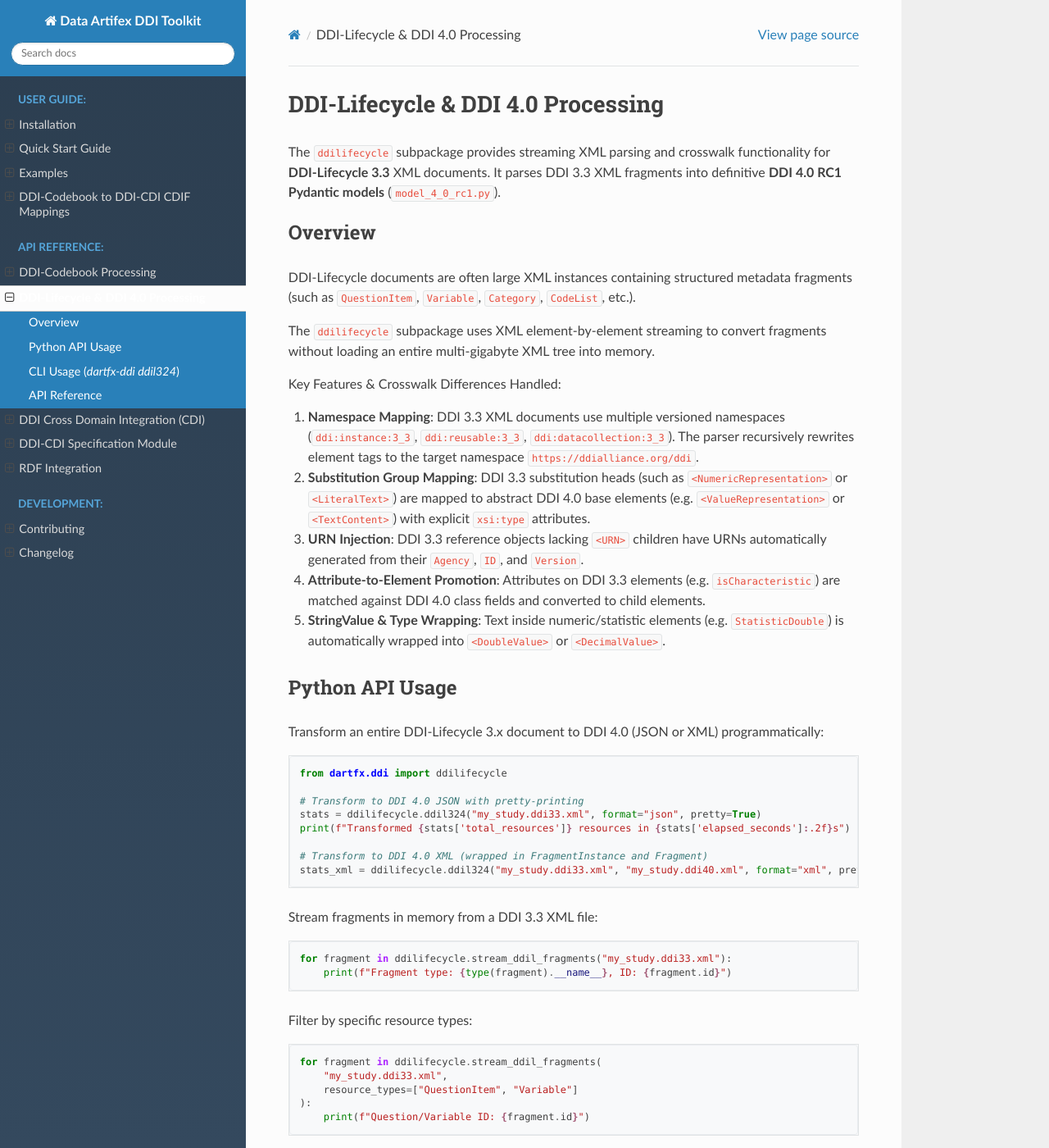
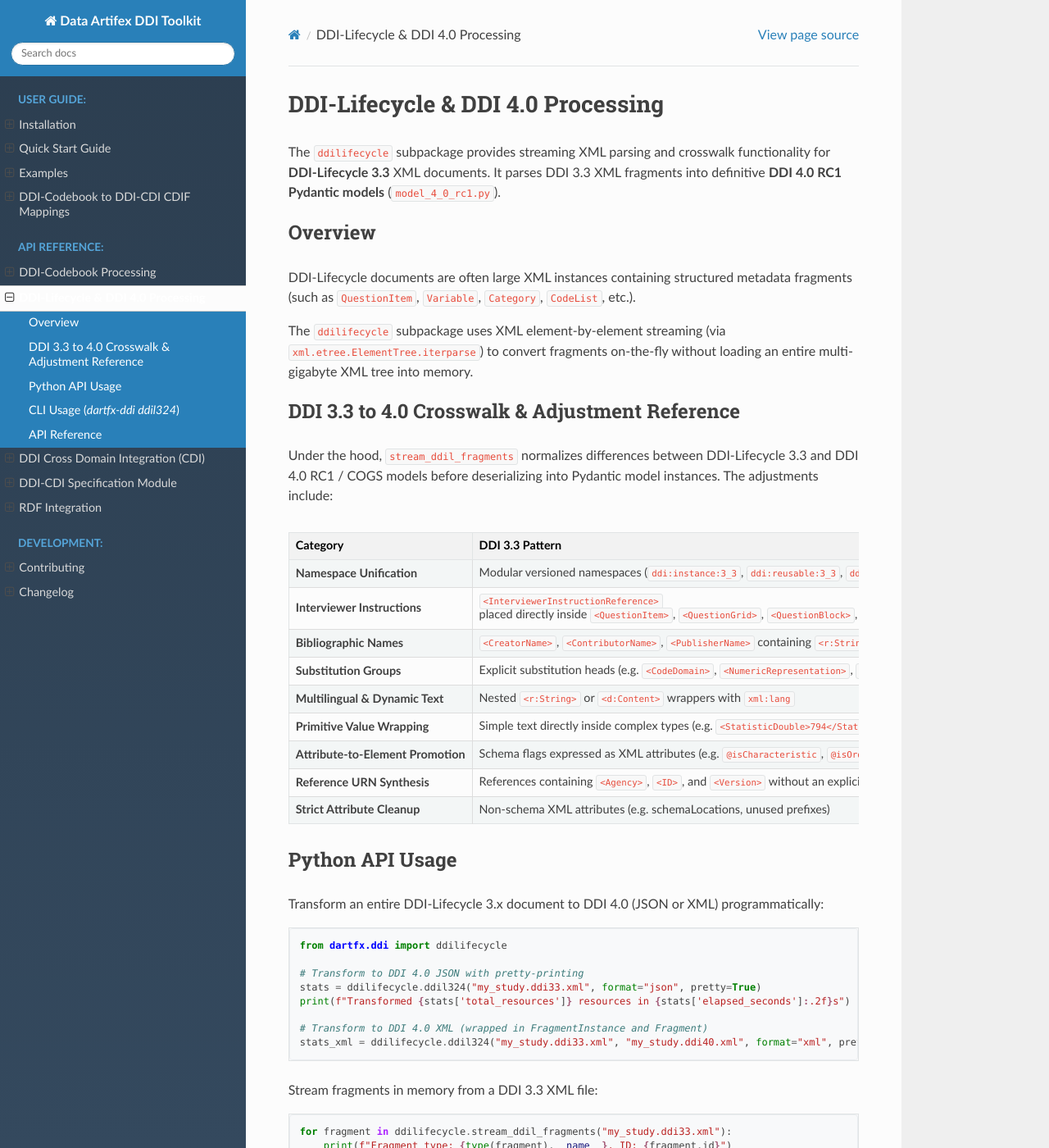
Before and after one commit to DataArtifex/ddi-toolkit, a Sphinx documentation site: the page built from docs/source/ddilifecycle.rst, in a window 1280 px wide and 1400 px high. Shown: the whole window at 82% size. Built offline with Sphinx 7.4.7 and the Read the Docs theme 3.1.0, drawn with Linux system fonts in a browser that asks for light colours.

Commit message:
feat: add ddilifecycle.ddil324 utility for programmatic DDI-Lifecycle to DDI 4.0 transformation and update documentation.

```diff
--- a/docs/source/changelog.rst
+++ b/docs/source/changelog.rst
@@ -10,6 +10,7 @@
 ~~~~~~~~~~~~~~~~~~~~~~~~~~~~~~~~~~~~~~~~~~~~~~~~~~~~~~~~~~~~~
 
 - Added ``ddilifecycle`` subpackage for streaming and parsing DDI-Lifecycle 3.3 XML documents fragment-by-fragment into DDI 4.0 RC1 Pydantic models.
+- Added Python utility function ``ddilifecycle.ddil324(...)`` for programmatic document-level transformation from DDI-Lifecycle 3.x FragmentInstance XML to DDI 4.0 JSON or XML with statistics collection.
 - Added CLI subcommand ``dartfx-ddi ddil324`` to transform DDI-Lifecycle 3.x FragmentInstance XML documents to DDI 4.0 (JSON/XML) with automatic output filename mapping (e.g. ``.ddi33.xml`` -> ``.ddi40.json``), live progress bar (``--progress`` / ``--no-progress``), pretty-printing (``--pretty`` / ``-p``), resource filtering (``--filter``), performance statistics (``--stats`` / ``--no-stats``), error statistics grouped by error type and resource type, and default unlimited streaming.
 - Added ``on_error`` and ``on_progress`` callback hooks to ``stream_ddil_fragments`` for real-time progress and non-spammy error tracking.
 - Annotated polymorphic substitution fields in COGS PythonPydantic publisher and generated models (``model_4_0_rc1.py``) with ``SerializeAsAny`` to preserve subclass properties (``LiteralTextType.text``, ``CodeDomainType.code_list_reference``, etc.) in JSON output.
--- a/docs/source/ddilifecycle.rst
+++ b/docs/source/ddilifecycle.rst
@@ -8,15 +8,47 @@
 
 DDI-Lifecycle documents are often large XML instances containing structured metadata fragments (such as ``QuestionItem``, ``Variable``, ``Category``, ``CodeList``, etc.).
 
-The ``ddilifecycle`` subpackage uses XML element-by-element streaming to convert fragments without loading an entire multi-gigabyte XML tree into memory.
+The ``ddilifecycle`` subpackage uses XML element-by-element streaming (via ``xml.etree.ElementTree.iterparse``) to convert fragments on-the-fly without loading an entire multi-gigabyte XML tree into memory.
 
-Key Features & Crosswalk Differences Handled:
+DDI 3.3 to 4.0 Crosswalk & Adjustment Reference
+-----------------------------------------------
 
-1. **Namespace Mapping**: DDI 3.3 XML documents use multiple versioned namespaces (``ddi:instance:3_3``, ``ddi:reusable:3_3``, ``ddi:datacollection:3_3``). The parser recursively rewrites element tags to the target namespace ``https://ddialliance.org/ddi``.
-2. **Substitution Group Mapping**: DDI 3.3 substitution heads (such as ``<NumericRepresentation>`` or ``<LiteralText>``) are mapped to abstract DDI 4.0 base elements (e.g. ``<ValueRepresentation>`` or ``<TextContent>``) with explicit ``xsi:type`` attributes.
-3. **URN Injection**: DDI 3.3 reference objects lacking ``<URN>`` children have URNs automatically generated from their ``Agency``, ``ID``, and ``Version``.
-4. **Attribute-to-Element Promotion**: Attributes on DDI 3.3 elements (e.g. ``isCharacteristic``) are matched against DDI 4.0 class fields and converted to child elements.
-5. **StringValue & Type Wrapping**: Text inside numeric/statistic elements (e.g. ``StatisticDouble``) is automatically wrapped into ``<DoubleValue>`` or ``<DecimalValue>``.
+Under the hood, ``stream_ddil_fragments`` normalizes differences between DDI-Lifecycle 3.3 and DDI 4.0 RC1 / COGS models before deserializing into Pydantic model instances. The adjustments include:
+
+.. list-table::
+   :widths: 22 28 50
+   :header-rows: 1
+
+   * - Category
+     - DDI 3.3 Pattern
+     - DDI 4.0 / Toolkit Adjustment
+   * - **Namespace Unification**
+     - Modular versioned namespaces (``ddi:instance:3_3``, ``ddi:reusable:3_3``, ``ddi:datacollection:3_3``, etc.)
+     - Recursively mapped to the unified DDI 4.0 namespace: ``https://ddialliance.org/ddi``.
+   * - **Interviewer Instructions**
+     - ``<InterviewerInstructionReference>`` placed directly inside ``<QuestionItem>``, ``<QuestionGrid>``, ``<QuestionBlock>``, or ``<QuestionConstruct>``
+     - Automatically wrapped inside a parent ``<InterviewerInstructionAttachment>`` element with child ``interviewer_instruction_reference``.
+   * - **Bibliographic Names**
+     - ``<CreatorName>``, ``<ContributorName>``, ``<PublisherName>`` containing ``<r:String xml:lang="...">``
+     - Child ``<String>`` is remapped to ``<Name>`` on ``BibliographicNameType`` models (populating ``name: list[LangString]``).
+   * - **Substitution Groups**
+     - Explicit substitution heads (e.g. ``<CodeDomain>``, ``<NumericRepresentation>``, ``<LiteralText>``)
+     - Remapped to the abstract base element (e.g. ``<ResponseDomain>``, ``<ValueRepresentation>``, ``<TextContent>``) annotated with ``xsi:type="ddi:TypeName"``.
+   * - **Multilingual & Dynamic Text**
+     - Nested ``<r:String>`` or ``<d:Content>`` wrappers with ``xml:lang``
+     - Converted directly to ``LangString`` or ``MultilingualStringValue`` models, preserving and propagating language tags.
+   * - **Primitive Value Wrapping**
+     - Simple text directly inside complex types (e.g. ``<StatisticDouble>794</StatisticDouble>``, ``<UserID>...``)
+     - Element text wrapped into the corresponding typed sub-element (e.g. ``<DoubleValue>794</DoubleValue>`` or ``<StringValue>``).
+   * - **Attribute-to-Element Promotion**
+     - Schema flags expressed as XML attributes (e.g. ``@isCharacteristic``, ``@isOrdered``, ``@isUniversallyUnique``)
+     - Matching attributes are converted to child XML elements matching Pydantic class fields.
+   * - **Reference URN Synthesis**
+     - References containing ``<Agency>``, ``<ID>``, and ``<Version>`` without an explicit ``<URN>``
+     - Synthesizes a canonical URN (``urn:ddi:<Agency>:<ID>:<Version>``) to ensure reference resolution succeeds.
+   * - **Strict Attribute Cleanup**
+     - Non-schema XML attributes (e.g. schemaLocations, unused prefixes)
+     - Stripped during element normalization to prevent Pydantic extra-attribute errors.
 
 Python API Usage
 ----------------
```
Also changed, not shown: AGENTS.md (+5 -0 lines), CHANGELOG.md (+3 -2 lines), README.md (+6 -2 lines), docs/source/quickstart.rst (+21 -0 lines).
